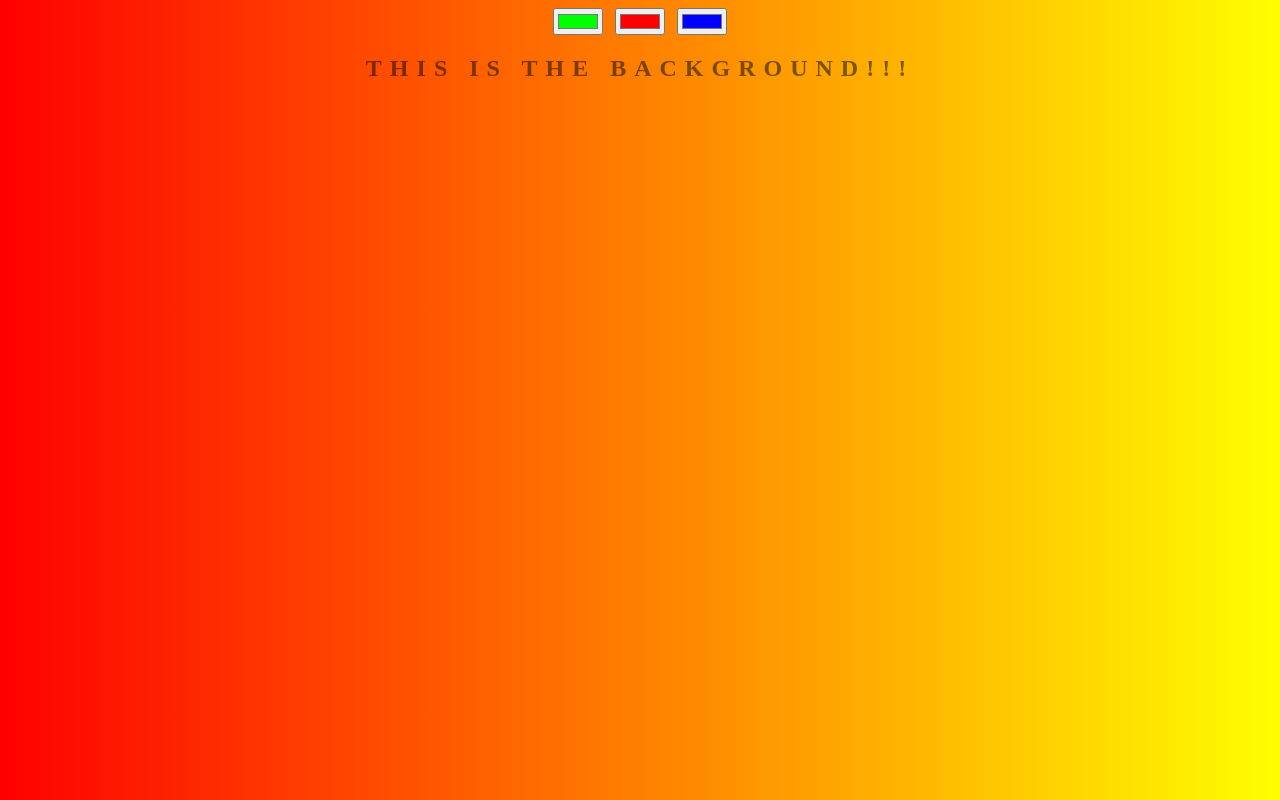
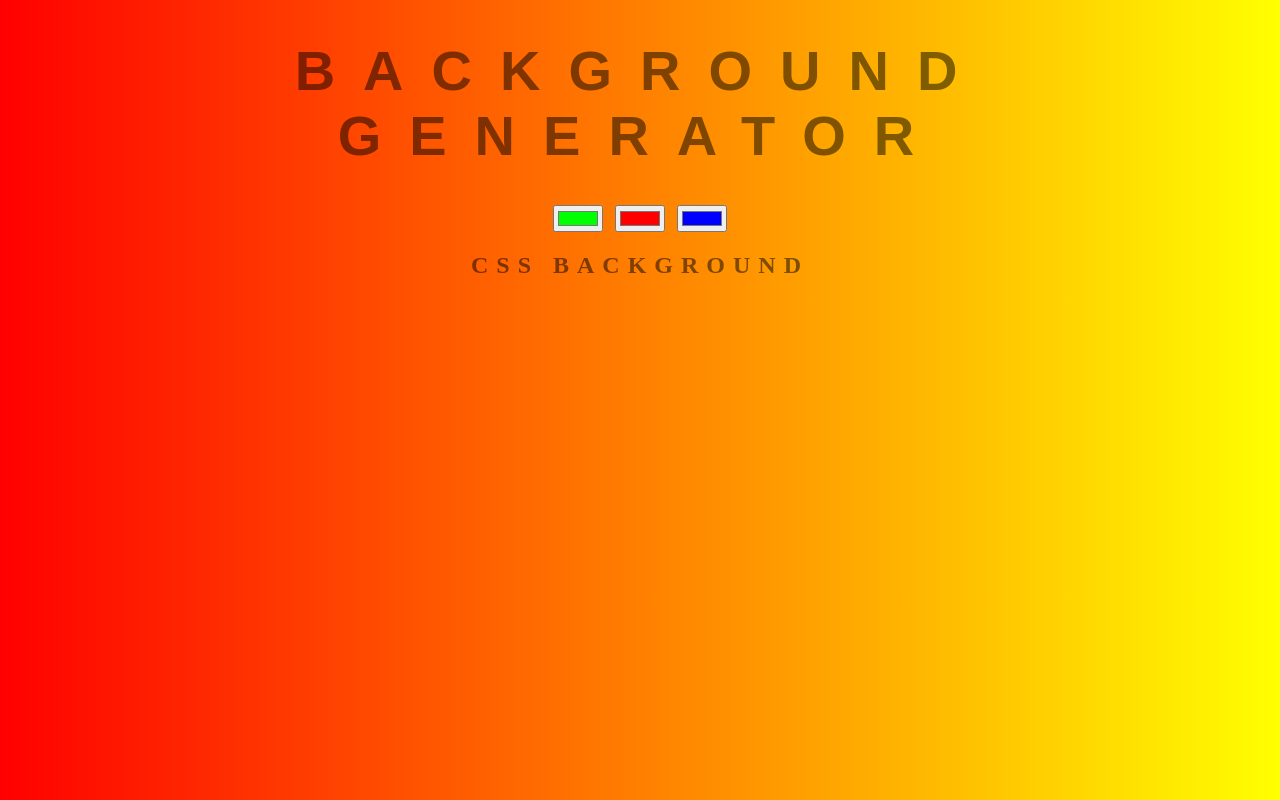
Before and after one commit to dkirov1/background-generator, a plain HTML site: page index.html in a window 1280 px wide. Drawn offline with Linux system fonts and the light colour scheme.

Commit message:
readding title back

```diff
--- a/index.html
+++ b/index.html
@@ -5,10 +5,11 @@
 	<link rel="stylesheet" type="text/css" href="style.css">
 </head>
 <body id="gradient">
+	<h1>Background Generator</h1>
 	<input class="color1" type="color" name="color1" value="#00ff00">
 	<input class="color2" type="color" name="color2" value="#ff0000">
 	<input class="color3" type="color" name="color3" value="#0000ff">
-	<h2>This is the Background!!!</h2>
+	<h2>CSS Background</h2>
 	<h3></h3>
 	<script type="text/javascript" src="script.js"></script>
 </body>
```
